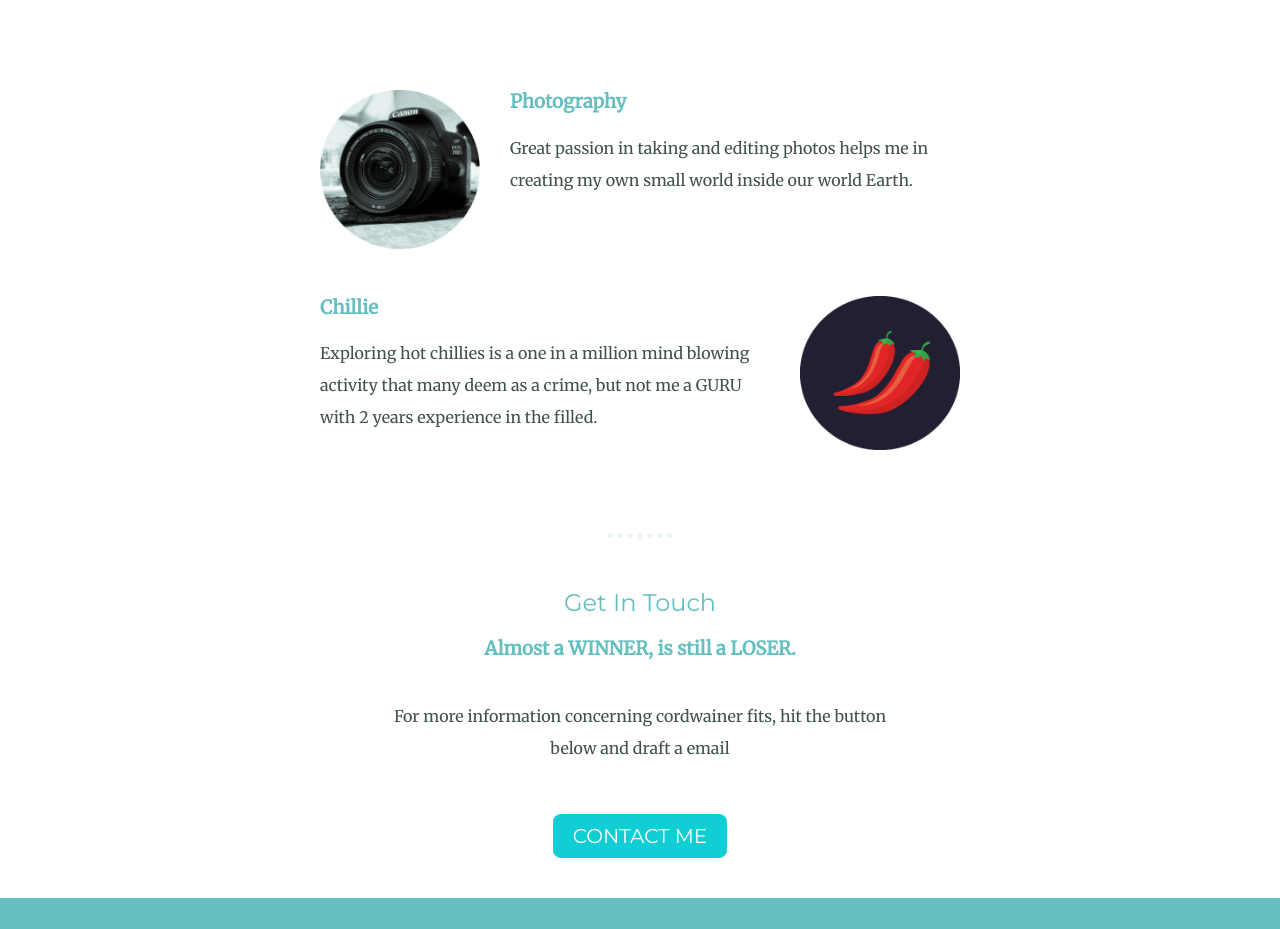
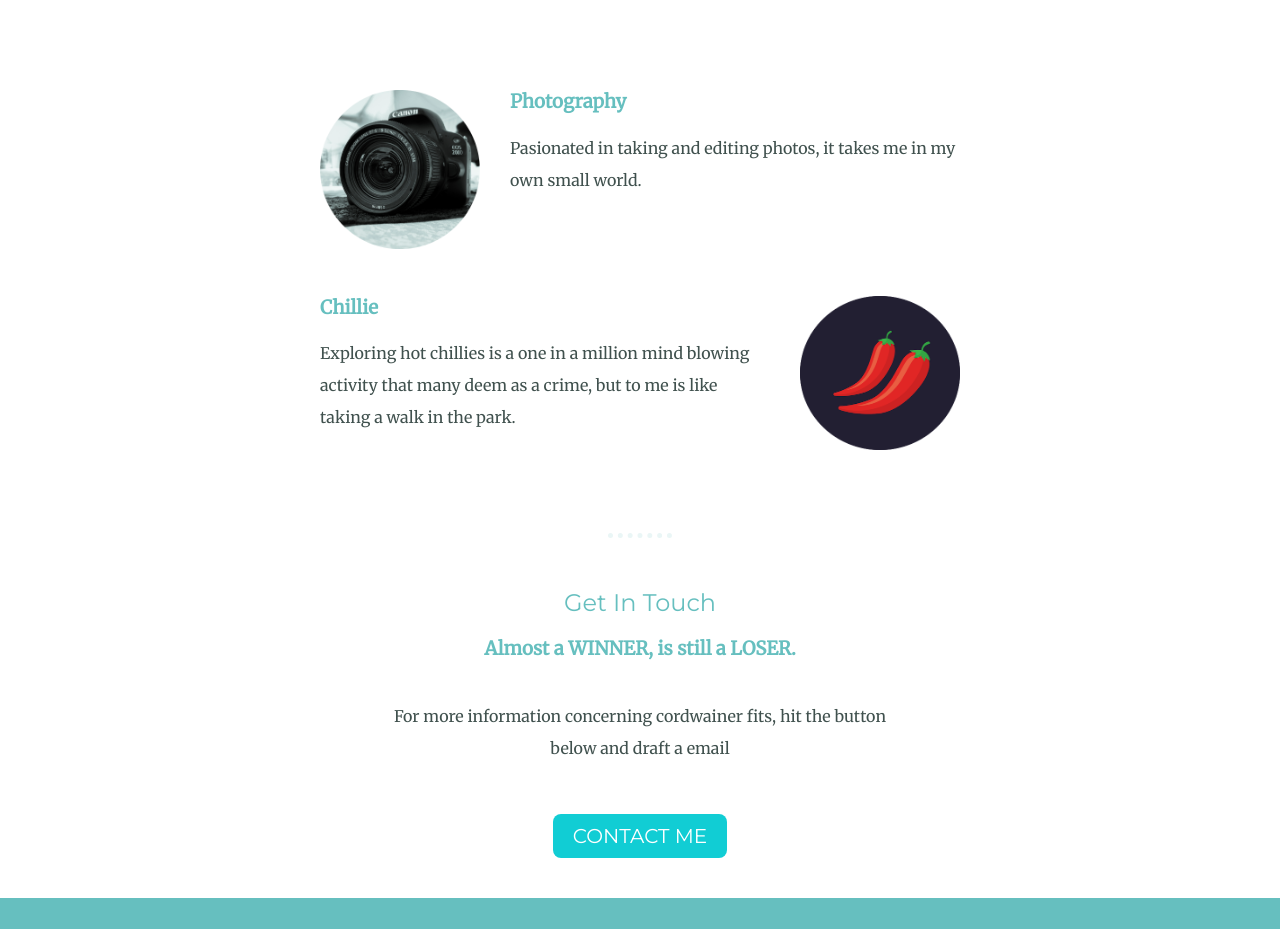
Before and after one commit to MK-Aaron/Bootcamp_projects, a plain HTML site: page project_2/index.html in a window 1280 px wide. Shown: the part 1220-2149 px from the top of the page. Drawn offline with Linux system fonts and the light colour scheme.

Commit message:
Bootcamp Projects

```diff
--- a/project_2/index.html
+++ b/project_2/index.html
@@ -43,12 +43,12 @@
       <div class="skill-row">
         <img class="camera-image" src="images/camera.png" alt="camera's img">
         <h3>Photography</h3>
-        <p>Great passion in taking and editing photos helps me in creating my own small world inside our world Earth.</p>
+        <p>Pasionated in taking and editing photos, it takes me in my own small world.</p>
       </div>
       <div class="skill-row">
         <img class="chillie-image" src="images/chillies.png" alt="chillies img">
         <h3>Chillie</h3>
-        <p>Exploring hot chillies is a one in a million mind blowing activity that many deem as a crime, but not me a GURU with 2 years experience in the filled.</p>
+        <p>Exploring hot chillies is a one in a million mind blowing activity that many deem as a crime, but to me is like taking a walk in the park.</p>
       </div>
     </div>
     <hr>
@@ -56,7 +56,7 @@
       <h2>Get In Touch</h2>
       <h3>Almost a WINNER, is still a LOSER.</h3>
       <p class="contact-message">For more information concerning cordwainer fits, hit the button below and draft a email</p>
-      <a class="btn" href="mailto:name@email.com">CONTACT ME</a>
+      <a class="btn" href="mailto:mwendwaaaaron254@email.com">CONTACT ME</a>
     </div>
   </div>
 
```
Also changed, not shown: project_2/images/project2.png (added), 2 other files.
